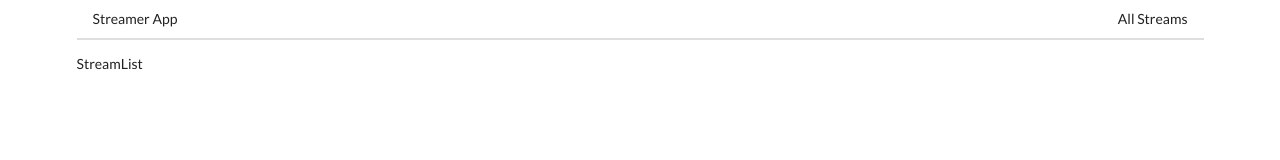
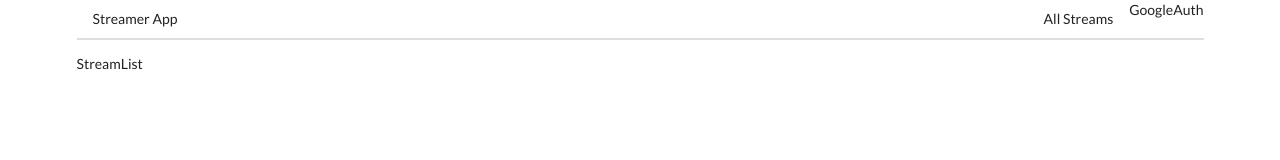
Before and after one commit to noomdalv/redux_streams, a React (Create React App) app in the folder client/: page / in a window 1280 px wide. Shown: the top 160 px of the page. Built offline with nearby package versions, Linux system fonts and the light colour scheme.

Commit message:
imported and initialized google oauth2 api for user authentication

```diff
--- a/client/public/index.html
+++ b/client/public/index.html
@@ -26,6 +26,7 @@
       work correctly both with client-side routing and a non-root public URL.
       Learn how to configure a non-root public URL by running `npm run build`.
     -->
+		<script src="https://apis.google.com/js/api.js"></script>
     <title>React App</title>
   </head>
   <body>
--- /dev/null
+++ b/client/src/components/GoogleAuth.js
@@ -0,0 +1,20 @@
+import React from 'react';
+
+class GoogleAuth extends React.Component {
+	componenDidMount() {
+		window.gapi.load("client:auth2", () => {
+			window.gapi.client.init({
+				clientId: "158094877315-kovs8j4pmp22erfhb8l9vgqrvl1j932p.apps.googleusercontent.com"
+			})
+		});
+	}
+	render() {
+		return (
+			<div>
+				GoogleAuth
+			</div>
+		)
+	}
+};
+
+export default GoogleAuth;
--- a/client/src/components/Header.js
+++ b/client/src/components/Header.js
@@ -1,5 +1,6 @@
 import React from 'react';
 import { Link } from 'react-router-dom';
+import GoogleAuth from './GoogleAuth';
 
 const Header = () => {
 	return (
@@ -8,6 +9,7 @@
 			<div className="right menu">
 				<Link to="/" className="item">All Streams</Link>
 			</div>
+			<GoogleAuth />
 		</div>
 	)
 };
```
